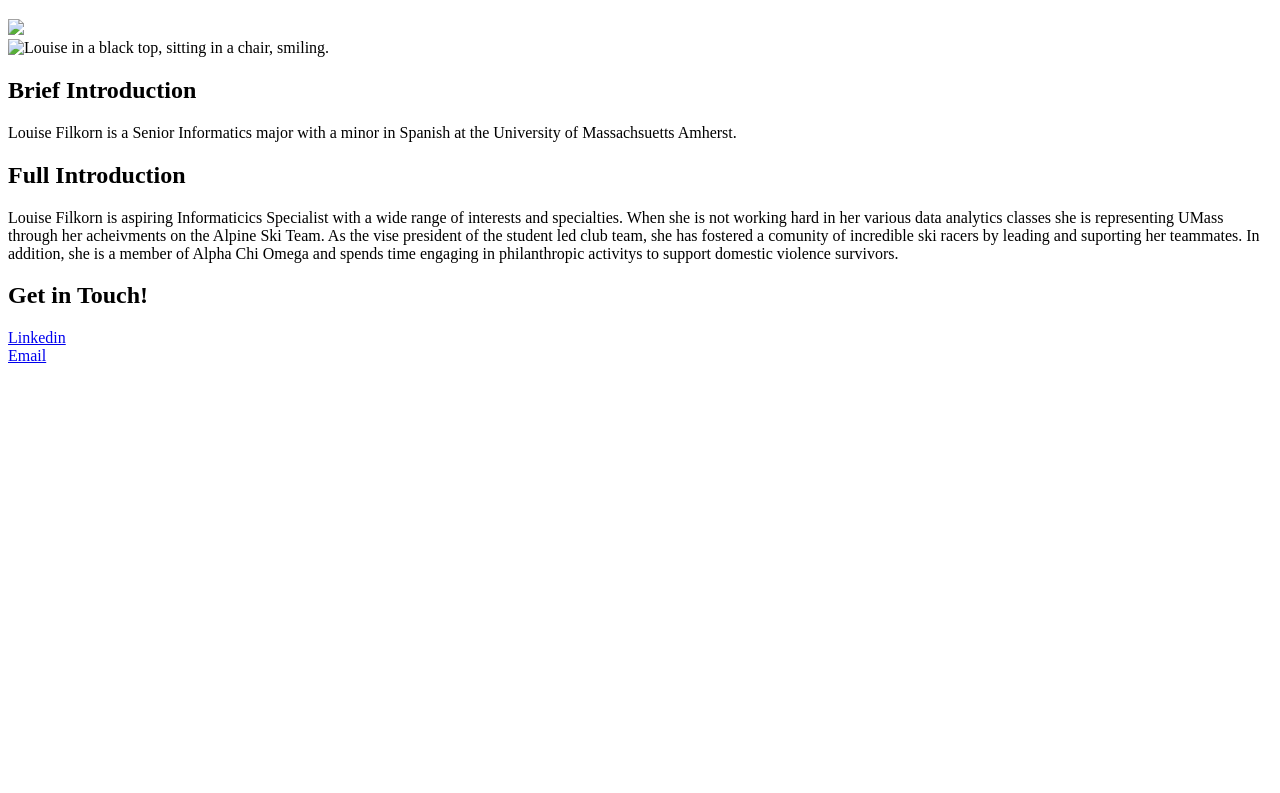
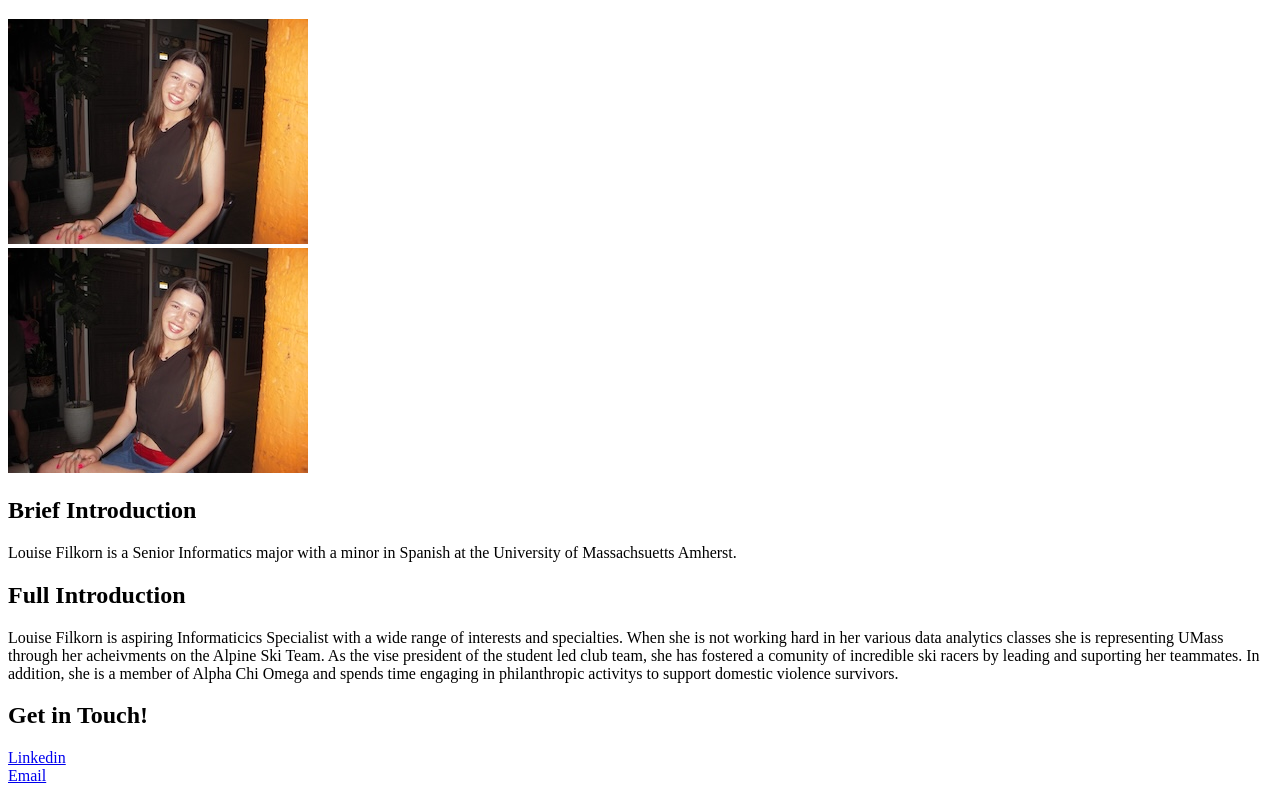
Before and after one commit to louise-filkorn/louise-filkorn.github.io, a plain HTML site: page exercise1.html in a window 1280 px wide. Shown: the part 61-854 px from the top of the page. Before the commit the page ends 800 px from the top, so only its background shows below. Drawn offline with Linux system fonts and the light colour scheme.

Commit message:
exercise1.html

```diff
--- a/exercise1.html
+++ b/exercise1.html
@@ -8,8 +8,8 @@
     <body>
         <h1> Get to Know Louise Filkorn</h1>
 
-        <img src="../images/me.JPEG"> <br>
-        <img src="../images/me.jpg" alt="Louise in a black top, sitting in a chair, smiling.">
+        <img src="me.JPEG"> <br>
+        <img src="me.JPEG" alt="Louise in a black top, sitting in a chair, smiling.">
 
         <h2> Brief Introduction </h2>
         <p> Louise Filkorn is a Senior Informatics major with a minor in Spanish at the University of Massachsuetts Amherst. </p>
```
